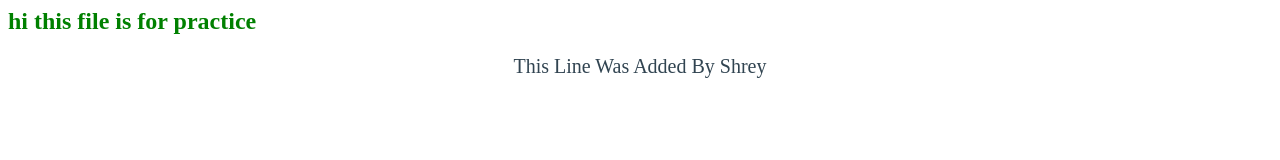
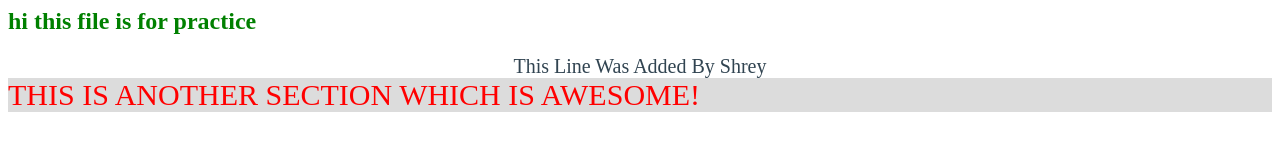
Before and after one commit to cover-manish/test, a plain HTML site: page index.html in a window 1280 px wide. Drawn offline with Linux system fonts and the light colour scheme.

Commit message:
made some minor changes

```diff
--- a/index.html
+++ b/index.html
@@ -7,5 +7,6 @@
 			<h2>hi this file is for practice</h2>
             <div class="new"> this line was added by shrey</div>
 		</div>
+        <div class="random"> This is another section which is awesome! </div>
 	</body>
 </html>
--- a/stylesheet.css
+++ b/stylesheet.css
@@ -8,3 +8,10 @@
     text-align: center;
     text-transform: capitalize;
 }
+
+.random {
+    background-color: #dcdcdc;
+    text-transform: uppercase;
+    font-size: 30px;
+    color: red;
+}
```
